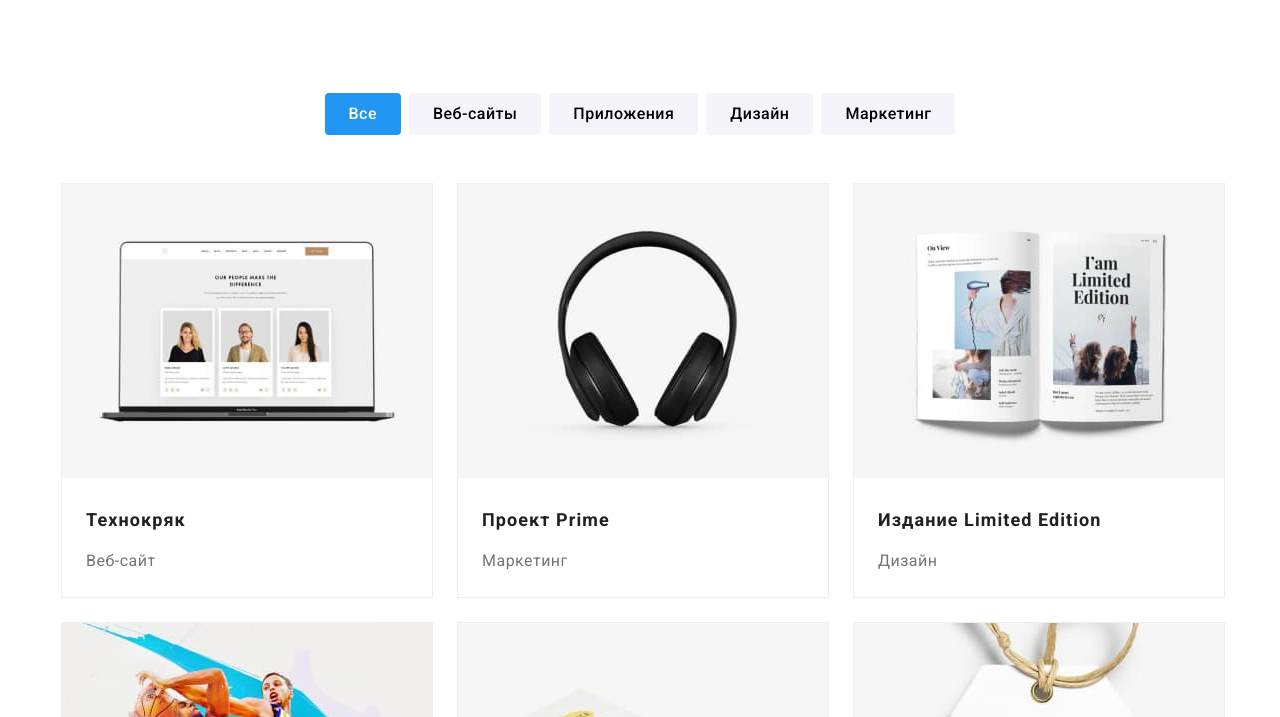
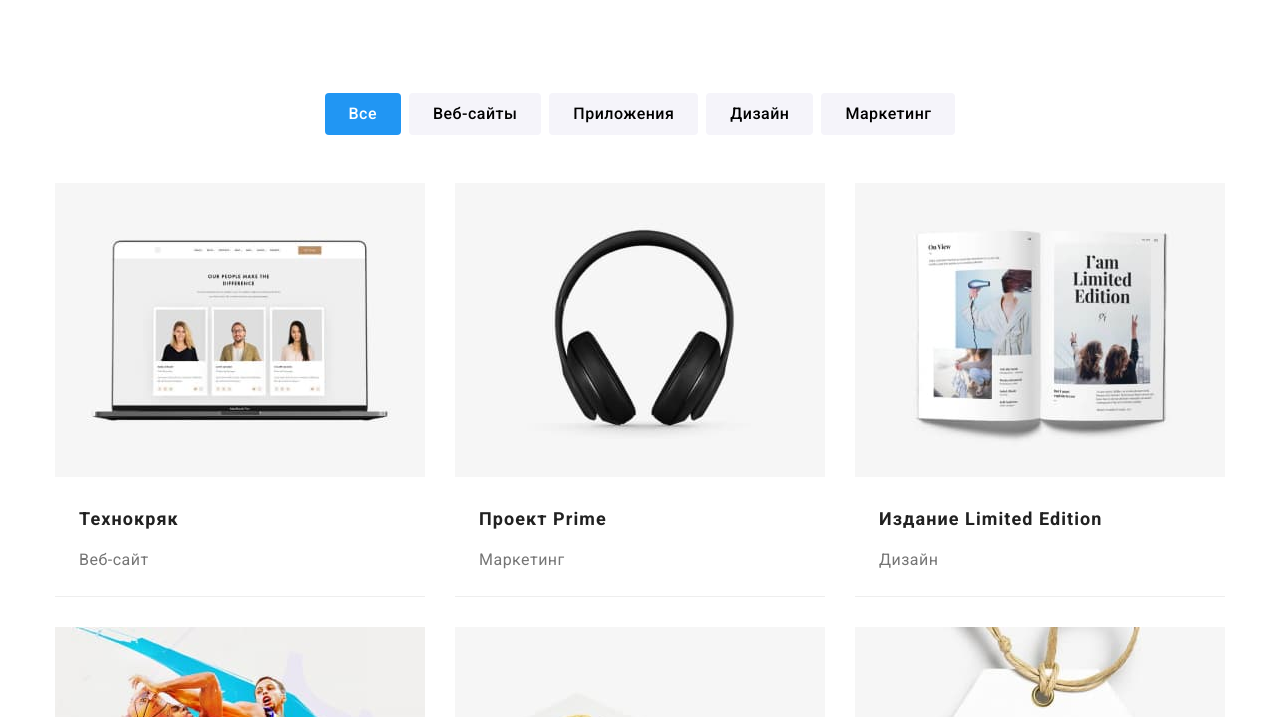
Before and after one commit to Ani-k-a/goit-markup-hw-03, a plain HTML site: page portfolio.html in a window 1280 px wide. Shown: the part 83-800 px from the top of the page. Drawn offline with nearby package versions, Linux system fonts and the light colour scheme.

Commit message:
Fix borders of portfolio

```diff
--- a/css/styles.css
+++ b/css/styles.css
@@ -106,10 +106,7 @@ header .container {display: flex;
     white-space: nowrap;
     clip-path: inset(100%);
     clip: rect(0 0 0 0);
-    overflow: hidden;
-  }
-
-
+    overflow: hidden;  }
 .features.list {display: flex;
     padding-top: 94px;
     padding-bottom: 94px;
@@ -134,15 +131,19 @@ header .container {display: flex;
 .services img {display: block;
     height: auto;
     max-width: 100%}
-.section {margin-top: 0;
+.section-title {margin-top: 0;
     margin-bottom: 50px;
     font-weight: 700;
     font-size: 36px;
     line-height: 1.17;
     text-align: center;}
 .team {background-color: var(--backgroud-light-colore);}
+
+
 .team .container {padding-bottom: 94px;
     padding-top: 94px;}
+
+
 .team.list {justify-content: space-between;
     text-align: center;
     display: flex;}
@@ -167,8 +168,12 @@ header .container {display: flex;
     line-height: 1.19;
     text-align: center;}
 .portfolio {background-color: var(--white-colore);}
+
+
 .portfolio .container {padding-top: 94px;
     padding-bottom: 94px;}
+
+
 .base.button,.current.button {padding: 6px 22px;
     font-weight: 500;
     line-height: 1.63;
@@ -185,10 +190,10 @@ header .container {display: flex;
 .projects.list {justify-content: end;
     display: flex;
     flex-wrap: wrap;}
-.projects.list .item {margin-right: 24px;
-    margin-bottom: 24px;
+.projects.list .item {margin-right: 30px;
+    margin-bottom: 30px;
     background-color: var(--white-colore);
-    border: 1px solid var(--portfolio-background-colore);
+    border-bottom: 1px solid var(--portfolio-background-colore);
     box-sizing: border-box;}
 .projects.list .item:nth-child(3n) {margin-right: 0;}
 .projects.list .item:nth-last-child(-n+3) {margin-bottom: 0;}
```
Also changed, not shown: index.html (+2 -2 lines).
